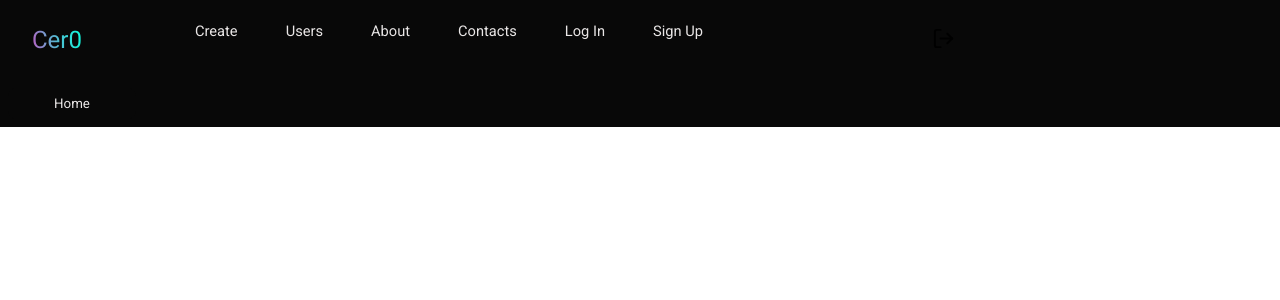
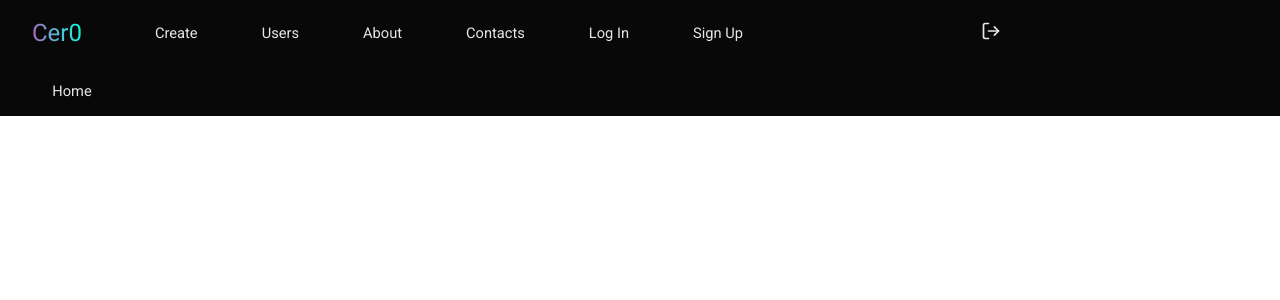
Before and after one commit to erick-nic/cer0, a React (Create React App) app in the folder client/: page / in a window 1280 px wide. Shown: the top 300 px of the page. Built offline with nearby package versions, Linux system fonts and the light colour scheme; no server answers.

Commit message:
refactor: refactoring the navbar buttons

```diff
--- a/client/src/components/labels.tsx
+++ b/client/src/components/labels.tsx
@@ -1,16 +1,18 @@
+import { ReactNode } from "react";
 import style from "../styles/components/labels.module.css";
 
 type Props = {
-    name: string,
+    name?: string,
     onClick?: () => void;
     onChange?: () => void;
-    value: string
+    value: ReactNode;
+    className?: string;
 }
 
-const Button: React.FC<Props> = ({ name, onClick, onChange, value }) => {
+const Button: React.FC<Props> = ({ name, onClick, onChange, value, className }) => {
     return (
         <button
-            className={style[ '' ]}
+            className={style[ '' ] || className}
             onClick={onClick}
             onChange={onChange}
             name={name}
@@ -20,10 +22,10 @@ const Button: React.FC<Props> = ({ name, onClick, onChange, value }) => {
     )
 }
 
-const Textarea: React.FC<Props> = ({ name, onClick, onChange, value }) => {
+const Textarea: React.FC<Props> = ({ name, onClick, onChange, value, className }) => {
     return (
         <textarea
-            className={style[ '' ]}
+            className={style[ '' ] || className}
             onClick={onClick}
             onChange={onChange}
             name={name}
@@ -33,10 +35,10 @@ const Textarea: React.FC<Props> = ({ name, onClick, onChange, value }) => {
     )
 }
 
-const Select: React.FC<Props> = ({ name, onClick, onChange, value }) => {
+const Select: React.FC<Props> = ({ name, onClick, onChange, value, className }) => {
     return (
         <select
-            className={style[ '' ]}
+            className={style[ '' ] || className}
             onClick={onClick}
             onChange={onChange}
             name={name}
--- a/client/src/components/logout.tsx
+++ b/client/src/components/logout.tsx
@@ -1,8 +1,8 @@
 import React from 'react';
 import { useNavigate } from 'react-router-dom';
 import { config } from "../config";
-import style from "../styles/navbar/logout.module.css"
 import { LogOut } from 'lucide-react';
+import { Button } from './labels';
 
 const LogoutButton: React.FC = () => {
     const navigate = useNavigate();
@@ -33,9 +33,12 @@ const LogoutButton: React.FC = () => {
         }
     }
 
-    return <button onClick={handleLogout} title='Log out' className={style['log-out']}>
-        <LogOut size={23}/>
-    </button>;
+    return (
+          <Button
+          onClick={handleLogout}
+          value={<LogOut size={'15pt'} />}
+        />
+    );
 };
 
 export default LogoutButton;
--- a/client/src/components/navbar.tsx
+++ b/client/src/components/navbar.tsx
@@ -1,34 +1,64 @@
 import React from "react";
 import { FaBars, FaX } from "react-icons/fa6";
 import { Link } from "react-router-dom";
-import Style from "../styles/navbar.module.css";
+import style from "../styles/navbar.module.css";
 import LogoutButton from "./logout";
+import { Button } from "./labels";
 
 const Navbar: React.FC = () => {
   const navRef = React.useRef<HTMLDivElement>(null);
 
   const toggleNav = () => {
-    navRef.current?.classList.toggle(Style[ 'nav-toggle' ]);
+    navRef.current?.classList.toggle(style[ 'nav-toggle' ]);
   }
 
   return (
     <header>
-      <Link to="/" className={Style[ 'app-name' ]}>Cer0</Link>
+      <Link to="/" className={style[ 'app-name' ]}>Cer0</Link>
       <nav ref={navRef}>
-        <Link to="/products" onClick={toggleNav}>Create</Link>
-        <Link to="/users" onClick={toggleNav}>Users</Link>
-        <Link to="/about" onClick={toggleNav}>About</Link>
-        <Link to="/contacts" onClick={toggleNav}>Contacts</Link>
-        <Link to="/login" onClick={toggleNav} className={Style[ 'log-in' ]} >Log In</Link>
-        <Link to="/signup" onClick={toggleNav} className={Style[ 'sign-up' ]}>Sign Up </Link>
-        <button className={Style[ 'menu-close' ]} onClick={toggleNav}>
-          <FaX size={'13pt'} />
-        </button>
+        <Link
+          to="/products"
+          onClick={toggleNav}>
+          Create
+        </Link>
+        <Link
+          to="/users"
+          onClick={toggleNav}>
+          Users
+        </Link>
+        <Link
+          to="/about"
+          onClick={toggleNav}>
+          About
+        </Link>
+        <Link
+          to="/contacts"
+          onClick={toggleNav}>
+          Contacts
+        </Link>
+        <Link
+          to="/login"
+          onClick={toggleNav}
+          className={style[ 'log-in' ]}>
+          Log In
+        </Link>
+        <Link
+          to="/signup"
+          onClick={toggleNav}
+          className={style[ 'sign-up' ]}>
+          Sign Up
+        </Link>
+        <Button
+          value={<FaX size={'13pt'} />}
+          onClick={toggleNav}
+          className={style[ 'menu-close' ]} />
         <LogoutButton />
       </nav >
-      <button className={Style[ 'menu-bars' ]} onClick={toggleNav}>
-        <FaBars size={'13pt'} />
-      </button>
+      <Button
+        className={style[ 'menu-bars' ]}
+        onClick={toggleNav}
+        value={<FaBars size={'13pt'} />}
+      />
     </header>
   );
 }
--- a/client/src/styles/components/labels.module.css
+++ b/client/src/styles/components/labels.module.css
@@ -1,6 +1,7 @@
 @import "../../styles/App.module.css";
 
 & input {
+    font-size: 11pt;
     color: var(--darkModeText);
     margin: 0.5rem;
     padding: 0.5rem;
@@ -17,6 +18,7 @@
 }
 
 & button {
+    font-size: 11pt;
     background-color: var(--darkModeBackground);
     color: var(--darkModeText);
     font-weight: 400;
@@ -32,6 +34,7 @@
 }
 
 & textarea {
+    font-size: 11pt;
     color: var(--darkModeText);
     margin: 0.5rem;
     padding: 0.5rem;
--- a/client/src/styles/navbar.module.css
+++ b/client/src/styles/navbar.module.css
@@ -6,7 +6,6 @@ header {
     display: flex;
     justify-content: space-between;
     align-items: center;
-    height: 80px;
     top: 0;
 
     & .app-name {
@@ -21,13 +20,13 @@ header {
 
     & nav {
         display: flex;
-        justify-content: center;
+        justify-content: space-between;
         font-size: 11pt;
         font-stretch: condensed;
 
         & a {
-            margin: 0 1.0rem;
-            padding: 0.5rem;
+            margin: 1rem;
+            padding: 0.5rem 1rem;
             display: block;
             text-decoration: none;
             color: var(--darkModeText);
@@ -51,49 +50,42 @@ header {
         }
 
         & .menu-close {
-            padding: 5px;
-            cursor: pointer;
-            background: transparent;
-            border: none;
-            outline: none;
-            color: var(--darkModeText);
+            background-color: transparent;
             visibility: hidden;
             opacity: 0;
         }
     }
 
     & .menu-bars {
-        padding: 5px;
-        cursor: pointer;
-        background: transparent;
-        border: none;
-        outline: none;
-        color: var(--darkModeText);
+        background-color: transparent;
         visibility: hidden;
         opacity: 0;
     }
 
-    @media (width < 580px) {
-        & .menu-bars {
+    @media (max-width: 580px) {
+        .menu-bars {
             visibility: visible;
             opacity: 1;
-            margin-right: 0.03rem;
+            background-color: transparent;
         }
 
-        & nav {
-            width: 100%;
-            height: 100%;
+        nav {
+            position: fixed;
+            top: 0;
+            left: 0;
+            width: 100vw;
+            height: 100vh;
             display: flex;
+            flex-direction: column;
             font-size: 11pt;
-            flex-direction: column;
             align-items: center;
             justify-content: center;
             background-color: var(--darkModeBackground);
-            opacity: 2px;
+            opacity: 1;
             color: var(--darkModeText);
             gap: 1rem;
-            transition: 0.5s;
-            transform: translateY(-100vh);
+            transition: transform 0.5s ease-in-out;
+            transform: translateY(-100%);
 
             & a {
                 padding: 0.8rem 3rem;
@@ -101,15 +93,15 @@ header {
 
             & .menu-close {
                 position: absolute;
-                top: 2rem;
-                right: 2rem;
+                top: 1rem;
+                right: 1rem;
                 visibility: visible;
                 opacity: 1;
             }
         }
 
-        & .nav-toggle {
-            transform: none;
+        .nav-toggle {
+            transform: translateY(0);
         }
     }
 }
```
